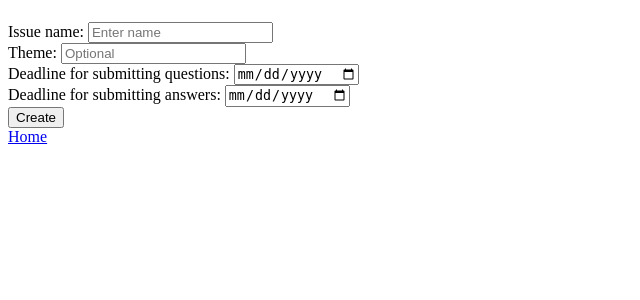
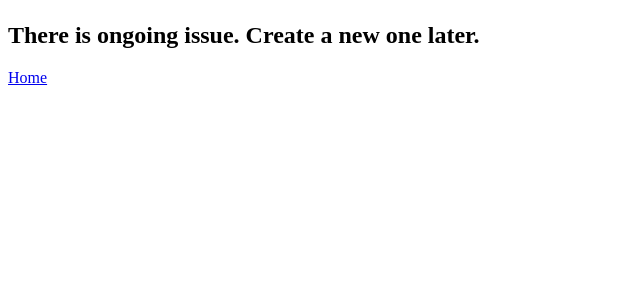
Before and after one commit to andytam101/abc_letterloop, a Flask app: page /new in a window 1280 px wide. Shown: the part 58-358 px from the top of the page, without its empty margins (0-640 px from the left). Run offline with Flask 3, Linux system fonts and the light colour scheme; a user stored in the database is signed in.

Commit message:
added new issue logic

```diff
--- a/app.py
+++ b/app.py
@@ -1,4 +1,5 @@
 from flask import Flask, g, render_template, request, redirect, jsonify, session
+from datetime import datetime
 from db import db, User, Issue, Question, Answer
 import functools
 
@@ -56,10 +57,46 @@ def latest():
 @login_required
 def new():
     if request.method == "GET":
-        return render_template("new.html")
+        d = db.session.query(Issue.q_dl).order_by(Issue.q_dl.desc()).scalar()
+        new_issue = not (d is not None and datetime.now() < d)
+        return render_template("new.html", new_issue=new_issue)
     else:
         # do something
-        return redirect("/")
+        try:
+            d = db.session.query(Issue.q_dl).order_by(Issue.q_dl.desc()).scalar()
+            if d is not None and datetime.now() < d:
+                return jsonify({"message": "ongoing"})
+            form = request.form
+            if form.get("theme") == "":
+                theme = None
+            else:
+                theme = form.get("theme")
+
+            ques_dl = datetime.strptime(form.get("q-dl"), '%Y-%m-%d')
+            ans_dl = datetime.strptime(form.get("a-dl"), '%Y-%m-%d')
+
+            if(not (datetime.now() < ques_dl < ans_dl)):
+                return jsonify({"message": "dates"})
+
+            # validate dates here
+            new_issue = Issue(
+                name = form.get("name"),
+                theme = theme,
+                q_dl = ques_dl,
+                a_dl = ans_dl,
+                userId = g.user.userId
+            )
+
+            db.session.add(new_issue)
+            db.session.commit()
+            message = "success"
+        except Exception as e:
+            print(e)
+            message = "fail"
+
+        return jsonify({
+            "message": message
+        })
 
 
 @app.route("/register", methods=["GET", "POST"])
--- /dev/null
+++ b/static/new.js
@@ -0,0 +1,26 @@
+$("#f-new").submit(e => {
+    e.preventDefault();
+    let formData = new FormData(e.target);
+
+    // validate the dates
+
+    // assume validated for now
+
+    fetch("/new", {
+        method: "POST",
+        body: formData
+    }).then(
+        response => response.json()
+    ).then(
+        json => {
+            console.log(json)
+            if(json.message === "success"){
+                location.href = "/"
+            }
+            else{
+                console.log(json.message)
+                window.alert("Something went wrong.")
+            }
+        }
+    )
+})
--- a/templates/new.html
+++ b/templates/new.html
@@ -7,37 +7,42 @@
         <meta name="description" content="">
         <meta name="viewport" content="width=device-width, initial-scale=1">
         <link rel="stylesheet" href="../static/index.css">
+        <script src="https://ajax.googleapis.com/ajax/libs/jquery/3.7.1/jquery.min.js"></script>
     </head>
     <body>
+
         <header>
             <div>
                 <h1>Create New Issue</h1>
             </div>
         </header>
+
         <main>
-            <form action="/new" method="POST">
+            {% if new_issue %}
+            <form id="f-new">
                 <div>
-                    <label for="lname">Issue name:</label>
-                    <input type="text" id="lname" placeholder="Enter name" required>
+                    <label for="name">Issue name:</label>
+                    <input type="text" id="nname" placeholder="Enter name" required name="name">
                 </div>
                 <div>
                     <label for="theme">Theme: </label>
                     <input type="text" placeholder="Optional" id="theme" name="theme">
                 </div>
                 <div>
-                    <label for="dl-qs">Deadline for submitting questions:</label>
-                    <input type="date" id="dl-qs" name="dl-qs">
+                    <label for="q-dl">Deadline for submitting questions:</label>
+                    <input type="date" id="q-dl" name="q-dl">
                 </div>
                 <div>
-                    <label for="dl-as">Deadline for submitting answers:</label>
-                    <input type="date" id="dl-as" name="dl-as">
+                    <label for="a-dl">Deadline for submitting answers:</label>
+                    <input type="date" id="a-dl" name="a-dl">
                 </div>
-                <!-- <div>
-                    <label for="max_qs">Maximum number of questions:</label>
-                    <input type="number" min="1" name="max_qs" id="max_qs">
-                </div> -->
                 <button type="submit" id="create-btn">Create</button>
             </form>
+            {% else %}
+                <div>
+                    <h2>There is ongoing issue. Create a new one later.</h2>
+                </div>
+            {% endif %}
         </main>
         <footer>
             <div>
@@ -45,6 +50,6 @@
             </div>
         </footer>
 
-        <script src="../static/index.js" async defer></script>
+        <script src="../static/new.js" async defer></script>
     </body>
 </html>
```
Also changed, not shown: db.py (+6 -3 lines), data.db.
